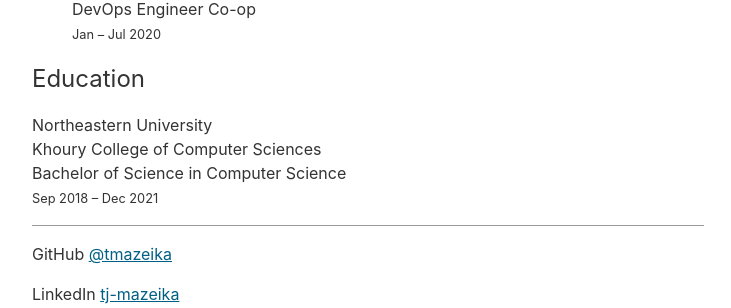
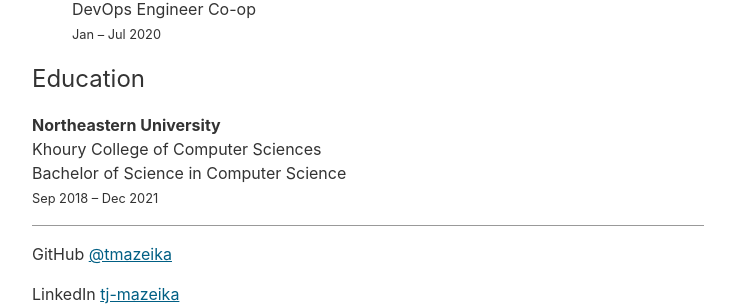
Before and after one commit to tmazeika/tmazeika.github.io, a Jekyll site: the page built from index.md, in a window 1280 px wide. Shown: the part 814-1122 px from the top of the page, without its empty margins (32-763 px from the left). Built offline with Jekyll 4.4.1, drawn with Linux system fonts in a browser that asks for light colours; comment, search, counter and statistics services are not loaded.

```diff
--- a/index.md
+++ b/index.md
@@ -23,7 +23,7 @@ Throughout high school, I shifted my focus to web development and hobby electron
 
 ## Education
 
-Northeastern University
+**Northeastern University**
 <span class="hanging-indent">Khoury College of Computer Sciences</span>
 <span class="hanging-indent">Bachelor of Science in Computer
 Science</span>
```
